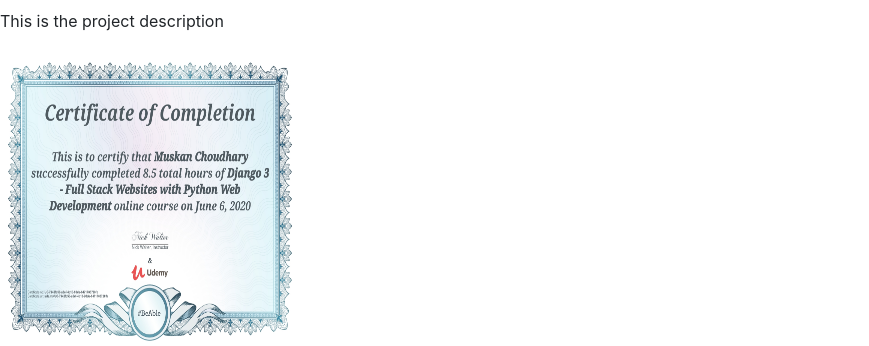
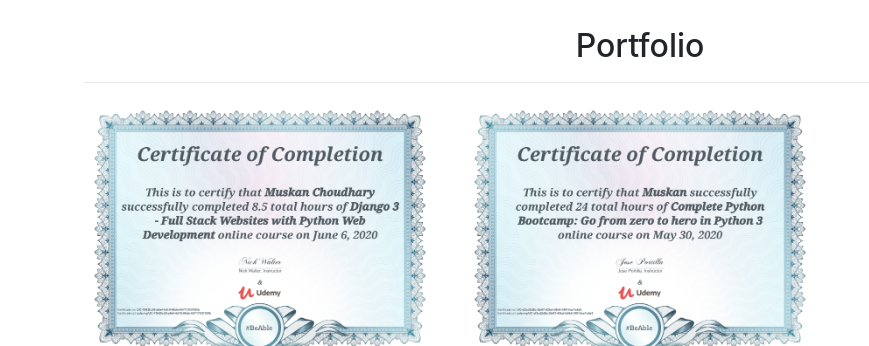
Before and after one commit to choudharymuskan/Django_Muskan-s_portfolio, a Django app: page / in a window 1280 px wide. Shown: the part 513-859 px from the top of the page, without its empty margins (0-869 px from the left). Run offline with Django 3.2, Linux system fonts and the light colour scheme; data comes from the database, SQL or seed files in the repository; some libraries are stand-ins or nearby versions.

Commit message:
our first commit

```diff
--- a/personal_portfolio/settings.py
+++ b/personal_portfolio/settings.py
@@ -121,6 +121,8 @@ USE_TZ = True
 STATIC_URL = '/static/'
 
 
+
+
 STATIC_ROOT =[( "/portfolio/static", ),
  os.path.join(BASE_DIR, 'static')
  ]
--- a/portfolio/templates/portfolio/base.html
+++ b/portfolio/templates/portfolio/base.html
@@ -1,15 +1,23 @@
 
+{% load static %}
 <!doctype html>
 <html lang="en">
+
 <head>
   <!-- Required meta tags -->
   <meta charset="utf-8">
   <meta name="viewport" content="width=device-width, initial-scale=1, shrink-to-fit=no">
 
   <!-- Bootstrap CSS -->
-    <link rel="stylesheet" href="https://stackpath.bootstrapcdn.com/bootstrap/4.5.0/css/bootstrap.min.css" integrity="sha384-9aIt2nRpC12Uk9gS9baDl411NQApFmC26EwAOH8WgZl5MYYxFfc+NcPb1dKGj7Sk" crossorigin="anonymous">
+  <link rel="stylesheet" href="https://stackpath.bootstrapcdn.com/bootstrap/4.4.1/css/bootstrap.min.css" integrity="sha384-Vkoo8x4CGsO3+Hhxv8T/Q5PaXtkKtu6ug5TOeNV6gBiFeWPGFN9MuhOf23Q9Ifjh" crossorigin="anonymous">
 
-    <title>Hello,Welcome to Muskan's Portfolio !!</title>
+  <link rel="stylesheet" href="{% static "portfolio/custom.css" %}">
+
+  <link href="https://fonts.googleapis.com/css?family=Lato&display=swap" rel="stylesheet">
+
+  <link rel="icon" type="image/png" href="{% static "portfolio/Logo.png" %}">
+
+  <title>Hello!! Welcome to Muskan's Portfolio</title>
 </head>
   <body>
     <nav class="navbar navbar-expand-lg navbar-light bg-light">
--- a/portfolio/templates/portfolio/home.html
+++ b/portfolio/templates/portfolio/home.html
@@ -1,20 +1,40 @@
 
 {% extends 'portfolio/base.html' %}
+{% load static % }
 {% block content %}
+<link rel="stylesheet" href="https://stackpath.bootstrapcdn.com/bootstrap/4.5.0/css/bootstrap.min.css" integrity="sha384-9aIt2nRpC12Uk9gS9baDl411NQApFmC26EwAOH8WgZl5MYYxFfc+NcPb1dKGj7Sk" crossorigin="anonymous">
+<div class="container text-center">
 
 <h1>Muskan's Portfolio</h1>
 <h1>{% load static %}
-    <a href="{% url 'blog:all_blogs'%}"><h2>Blog</h2></a>
-    {% for project in projects%}
-    <img src="{%   static 'portfolio/IMG_20181018_174919.jpg' %}" alt="">
+    <a href="{% url 'blog:all_blogs'%}"><h2 class="alert alert-success">Blog</h2></a>
 
-    <h1>{{ project.title}}</h1>
-    <p>{{ project.description}}</p>
-    <img src="{{ project.image.url}}" height="300" width="300" >
-    {% if project.url%}
-    <br><a href="{{project.url}}">link</a>
-    {% endif %}
+    <div class="row justify-content-center my-3">
+        <div class="col-5">
+          <img src="{% static 'portfolio/IMG_20181018_174919.jpg' %}" class="img-fluid">
+        </div>
+      </div>
 
-    {% endfor%}
-    </h1>
-{% endblock%}
+
+      <h2 class="mt-5">Portfolio</h2>
+      <hr>
+      <div class="row">
+        {% for project in projects %}
+        <div class="col-lg-4 col-md-6">
+
+          {% if project.url %}
+          <a href="{{ project.url }}">
+            <img src="{{ project.image.url }}" class="img-fluid mb-2">
+          </a>
+          {% else %}
+
+          <img src="{{ project.image.url }}" class="img-fluid mb-2">
+          {% endif %}
+          <h3>{{ project.title }}</h3>
+          <p>{{ project.description }}</p>
+
+        </div>
+        {% endfor %}
+      </div>
+
+      {% endblock %}
```
Also changed, not shown: blog/templates/blog/all_blogs.html (+15 -6 lines). Lines whose indentation alone changed are shown as unchanged.
